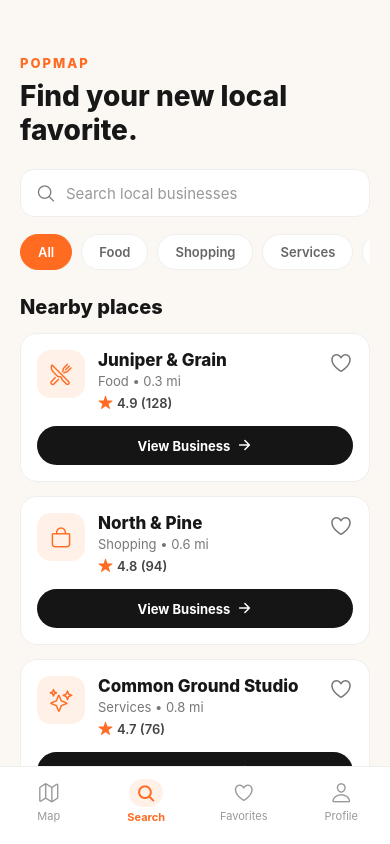
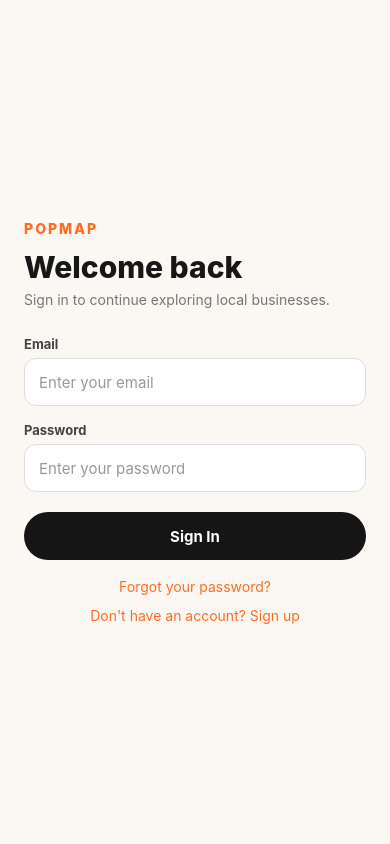
Before and after one commit to CSC-3380-Fall-2026/Team-13, a React Native app in the folder frontend/: screen / in a window 390 px wide. Built offline with nearby package versions, Linux system fonts and the light colour scheme.

Commit message:
Add login and signup frontend

```diff
--- a/frontend/App.tsx
+++ b/frontend/App.tsx
@@ -11,9 +11,11 @@ import SearchScreen from "./src/screens/SearchScreen";
 import BusinessDetailsScreen from "./src/screens/BusinessDetailsScreen";
 import FavoritesScreen from "./src/screens/FavoritesScreen";
 import MapScreen from "./src/screens/MapScreen";
+import LoginScreen from "./src/screens/LoginScreen";
+import SignUpScreen from "./src/screens/SignUpScreen";
 
 export default function App() {
-  const [currentScreen, setCurrentScreen] = useState("search");
+  const [currentScreen, setCurrentScreen] = useState("login");
 
   const [selectedBusiness, setSelectedBusiness] =
     useState("Juniper & Grain");
@@ -34,6 +36,23 @@ export default function App() {
       setFavorites([...favorites, businessName]);
     }
   }
+  if (currentScreen === "login") {
+    return (
+      <LoginScreen
+        onNavigate={setCurrentScreen}
+      />
+    );
+  }
+
+  if (currentScreen === "signup") {
+  return (
+    <SignUpScreen
+      onNavigate={setCurrentScreen}
+    />
+  );
+}
+
+
 
   if (currentScreen === "details") {
     return (
--- a/frontend/src/screens/LoginScreen.tsx
+++ b/frontend/src/screens/LoginScreen.tsx
@@ -1,182 +1,186 @@
-import React, { useState } from 'react';
-import {View, Text, TextInput, StyleSheet, TouchableOpacity, Pressable } from 'react-native';
-import {useNavigation } from '@react-navigation/native';
+import React, { useState } from "react";
+import {
+  View,
+  Text,
+  TextInput,
+  TouchableOpacity,
+  StyleSheet,
+} from "react-native";
 
-export default function LoginScreen() {
-   const navigation = useNavigation<any>();
-    const [email, setEmail] = useState<string>('');
-    const [password, setPassword] = useState<string>('');
-    const[keepSigned,setKeepSigned] =useState(false);
-    const [error, setError] = useState<string>('');
-    const [pass, setPass] = useState<string>('');
+interface LoginScreenProps {
+  onNavigate: (screen: string) => void;
+}
 
-    const handleLogin = async () => {
+export default function LoginScreen({
+  onNavigate,
+}: LoginScreenProps) {
+  const [email, setEmail] = useState("");
+  const [password, setPassword] = useState("");
+  const [error, setError] = useState("");
+
+  function handleLogin() {
     if (!email || !password) {
-        setError('Please enter both email and password.');
+      setError("Please enter both email and password.");
       return;
     }
-      //Login updated
-    try{
-      const response = await fetch ('http://192.168.1.198:5000/api/login', {
-        method: 'POST',
-        headers: {
-          'Content-Type': 'application/json'
-        },
-        body: JSON.stringify({email, password}),
-      });
 
-      const data = await response.json();
-
-      if (response.ok){
-        setPass('');
-        console.log('Login successful:', data)
-        navigation.navigate('ProfileScreen', {user: data.user});
-
-      }
-      else{
-        setError('');
-        console.log('Login failed')
-      }
-    }
-    catch (err){
-      console.error('Network error:', err);
-      setError('Unable to connect to server. Check your connection')
+    if (!email.includes("@") || !email.includes(".")) {
+      setError("Please enter a valid email address.");
+      return;
     }
 
+    if (password.length < 6) {
+      setError("Password must be at least 6 characters.");
+      return;
+    }
+
+    setError("");
+    onNavigate("search");
   }
 
   return (
     <View style={styles.container}>
-          <Text style={styles.header}>Popmap</Text>
-          <Text style={styles.welcome}>Welcome Back</Text>
-          <Text style={styles.title}>Sign in to Popmap</Text>
+      <Text style={styles.logo}>POPMAP</Text>
 
-          <Text style={styles.label}>EMAIL ADDRESS </Text>
-          <TextInput style={styles.input}
-          placeholder="Email" value={email}
+      <Text style={styles.title}>Welcome back</Text>
+
+      <Text style={styles.subtitle}>
+        Sign in to continue exploring local businesses.
+      </Text>
+
+      <Text style={styles.label}>Email</Text>
+
+      <TextInput
+        style={styles.input}
+        placeholder="Enter your email"
         placeholderTextColor="#999"
+        value={email}
+        onChangeText={setEmail}
         autoCapitalize="none"
-          onChangeText={setEmail}
         keyboardType="email-address"
       />
 
-          <Text style={styles.label}>PASSWORD </Text>
+      <Text style={styles.label}>Password</Text>
 
-          <TextInput style={styles.input}
-          placeholder="Password" value={password}
+      <TextInput
+        style={styles.input}
+        placeholder="Enter your password"
         placeholderTextColor="#999"
-          onChangeText={setPassword} secureTextEntry />
-          <Pressable onPress={() => console.log('Forgot password pressed. Redirect to Forgot Password screen.')}>
-            <Text style={styles.clickableText2}>Forgot your password?</Text>
-          </Pressable>
-          <TouchableOpacity style={styles.button} onPress={handleLogin}>
+        value={password}
+        onChangeText={setPassword}
+        secureTextEntry
+      />
+
+      {error !== "" && (
+        <Text style={styles.error}>{error}</Text>
+      )}
+
+      <TouchableOpacity
+        style={styles.button}
+        onPress={handleLogin}
+      >
         <Text style={styles.buttonText}>Sign In</Text>
       </TouchableOpacity>
 
       <TouchableOpacity
-        style={styles.checkBox}
-        activeOpacity={0.8}
-        onPress={()=> setKeepSigned(!keepSigned)
-        }
+        onPress={() => onNavigate("forgotPassword")}
+      >
+        <Text style={styles.forgotText}>
+          Forgot your password?
+        </Text>
+      </TouchableOpacity>
 
->   </TouchableOpacity>
-
-          <Pressable onPress={() => console.log('Sign up pressed. Redirect to Sign Up screen.')}>
-            <Text style={styles.clickableText}>Don't have an account? Sign up</Text>
-          </Pressable>
-          {error ? <Text style={styles.error}>{error}</Text> : null}
+      <TouchableOpacity
+        onPress={() => onNavigate("signup")}
+      >
+        <Text style={styles.signupText}>
+          Don't have an account? Sign up
+        </Text>
+      </TouchableOpacity>
     </View>
-  )
+  );
 }
 
 const styles = StyleSheet.create({
+  container: {
+    flex: 1,
+    backgroundColor: "#fbf8f3",
+    paddingHorizontal: 24,
+    justifyContent: "center",
+  },
 
-  label:{
-    fontSize: 10,
-    fontWeight: '700',
-    color: '#6b7280',
-    letterSpacing: 1,
+  logo: {
+    fontSize: 14,
+    fontWeight: "800",
+    color: "#ff6b21",
+    letterSpacing: 2,
+    marginBottom: 12,
+  },
+
+  title: {
+    fontSize: 30,
+    fontWeight: "800",
+    color: "#171717",
+  },
+
+  subtitle: {
+    fontSize: 14,
+    color: "#777",
+    marginTop: 6,
+    marginBottom: 28,
+  },
+
+  label: {
+    fontSize: 13,
+    fontWeight: "700",
+    color: "#444",
     marginBottom: 6,
-  },
-  subtitle: {
-    fontSize: 15,
-    fontWeight: '500',
-    color: '#666',
-    textAlign: 'center',
-    marginBottom: 5,
-  },
-  error: {
-    color: 'red',
-    fontWeight: '500',
-    marginBottom: 12,
-    textAlign: 'center',
-  },
-clickableText: {
-    fontSize: 15,
-    fontWeight: '500',
-    color: '#e35706',
-    textAlign: 'center',
-    marginBottom: 5,
-  },
- clickableText2: {
-    fontSize: 15,
-    fontWeight: '500',
-    color: '#e35706',
-    textAlign: 'center',
-    marginBottom: 15,
   },
 
   input: {
-    width: 300,
-    maxWidth: 800,
-    height: 30,
-    borderColor: '#ccc',
+    height: 48,
+    backgroundColor: "#ffffff",
     borderWidth: 1,
-    borderRadius: 5,
-    paddingHorizontal: 100,
+    borderColor: "#dddddd",
+    borderRadius: 12,
+    paddingHorizontal: 14,
+    marginBottom: 16,
+    fontSize: 15,
+    color: "#171717",
+  },
+
+  error: {
+    color: "#c62828",
+    fontSize: 13,
     marginBottom: 12,
   },
+
   button: {
-    backgroundColor: '#e35706',
-    width: 300,
-    padding: 12,
-    borderRadius: 4,
-    marginBottom: 12,
-    alignItems: 'center',
+    height: 48,
+    backgroundColor: "#151515",
+    borderRadius: 24,
+    justifyContent: "center",
+    alignItems: "center",
+    marginTop: 4,
   },
+
   buttonText: {
-    color: '#FFF',
-    fontSize: 16,
-    fontWeight: '600',
+    color: "#ffffff",
+    fontSize: 15,
+    fontWeight: "700",
   },
-  container: {
-    flex: 1,
-    padding: 24,
-    justifyContent: 'center',
-    alignItems: 'center',
+
+  forgotText: {
+    textAlign: "center",
+    color: "#ff6b21",
+    marginTop: 18,
+    fontSize: 14,
   },
-  title: {
-    fontSize: 60,
-    fontWeight: '700',
-    color: '#000',
-    marginBottom: 8,
-    letterSpacing: -1,
-    textAlign: 'center',
-    fontFamily: 'Times New Roman',
-  },
-    header: {
-    fontSize: 24,
-    fontWeight: '700',
-    marginBottom: 50,
-    top: -50,
-    textAlign: 'left',
-  },
-    welcome: {
-    fontSize: 25,
-    fontFamily: 'Times New Roman',
-    fontWeight: '700',
-    color: '#000',
-    marginBottom: 100,
-    textAlign: 'left',
+
+  signupText: {
+    textAlign: "center",
+    color: "#ff6b21",
+    marginTop: 12,
+    fontSize: 14,
   },
 });
--- /dev/null
+++ b/frontend/src/screens/SignUpScreen.tsx
@@ -0,0 +1,222 @@
+import React, { useState } from "react";
+import {
+  View,
+  Text,
+  TextInput,
+  TouchableOpacity,
+  StyleSheet,
+  ScrollView,
+} from "react-native";
+
+interface SignUpScreenProps {
+  onNavigate: (screen: string) => void;
+}
+
+export default function SignUpScreen({
+  onNavigate,
+}: SignUpScreenProps) {
+  const [firstName, setFirstName] = useState("");
+  const [lastName, setLastName] = useState("");
+  const [email, setEmail] = useState("");
+  const [password, setPassword] = useState("");
+  const [confirmPassword, setConfirmPassword] = useState("");
+  const [error, setError] = useState("");
+
+  function handleSignUp() {
+    if (
+      !firstName ||
+      !lastName ||
+      !email ||
+      !password ||
+      !confirmPassword
+    ) {
+      setError("Please fill in all fields.");
+      return;
+    }
+
+    if (!email.includes("@") || !email.includes(".")) {
+      setError("Please enter a valid email address.");
+      return;
+    }
+
+    if (password.length < 6) {
+      setError("Password must be at least 6 characters.");
+      return;
+    }
+
+    if (password !== confirmPassword) {
+      setError("Passwords do not match.");
+      return;
+    }
+
+    setError("");
+
+    console.log("New account:", {
+      firstName,
+      lastName,
+      email,
+    });
+
+    onNavigate("search");
+  }
+
+  return (
+    <ScrollView
+      contentContainerStyle={styles.container}
+      keyboardShouldPersistTaps="handled"
+    >
+      <Text style={styles.logo}>POPMAP</Text>
+
+      <Text style={styles.title}>Sign Up</Text>
+
+      <Text style={styles.subtitle}>
+        Create an account to start discovering local businesses.
+      </Text>
+
+      <View style={styles.nameRow}>
+        <TextInput
+          style={[styles.input, styles.nameInput]}
+          placeholder="First Name"
+          placeholderTextColor="#999"
+          value={firstName}
+          onChangeText={setFirstName}
+        />
+
+        <TextInput
+          style={[styles.input, styles.nameInput]}
+          placeholder="Last Name"
+          placeholderTextColor="#999"
+          value={lastName}
+          onChangeText={setLastName}
+        />
+      </View>
+
+      <TextInput
+        style={styles.input}
+        placeholder="Email"
+        placeholderTextColor="#999"
+        value={email}
+        onChangeText={setEmail}
+        autoCapitalize="none"
+        keyboardType="email-address"
+      />
+
+      <TextInput
+        style={styles.input}
+        placeholder="Password"
+        placeholderTextColor="#999"
+        value={password}
+        onChangeText={setPassword}
+        secureTextEntry
+      />
+
+      <TextInput
+        style={styles.input}
+        placeholder="Confirm Password"
+        placeholderTextColor="#999"
+        value={confirmPassword}
+        onChangeText={setConfirmPassword}
+        secureTextEntry
+      />
+
+      {error !== "" && (
+        <Text style={styles.error}>{error}</Text>
+      )}
+
+      <TouchableOpacity
+        style={styles.button}
+        onPress={handleSignUp}
+      >
+        <Text style={styles.buttonText}>Sign Up</Text>
+      </TouchableOpacity>
+
+      <TouchableOpacity
+        onPress={() => onNavigate("login")}
+      >
+        <Text style={styles.loginText}>
+          Already have an account? Sign in
+        </Text>
+      </TouchableOpacity>
+    </ScrollView>
+  );
+}
+
+const styles = StyleSheet.create({
+  container: {
+    flexGrow: 1,
+    backgroundColor: "#fbf8f3",
+    paddingHorizontal: 24,
+    paddingTop: 70,
+    paddingBottom: 40,
+  },
+
+  logo: {
+    fontSize: 14,
+    fontWeight: "800",
+    color: "#ff6b21",
+    letterSpacing: 2,
+    marginBottom: 14,
+  },
+
+  title: {
+    fontSize: 32,
+    fontWeight: "800",
+    color: "#171717",
+  },
+
+  subtitle: {
+    fontSize: 14,
+    color: "#777",
+    marginTop: 7,
+    marginBottom: 28,
+  },
+
+  nameRow: {
+    flexDirection: "row",
+    gap: 12,
+  },
+
+  nameInput: {
+    flex: 1,
+  },
+
+  input: {
+    height: 52,
+    backgroundColor: "#ffffff",
+    borderWidth: 1,
+    borderColor: "#e1e1e1",
+    borderRadius: 10,
+    paddingHorizontal: 14,
+    marginBottom: 16,
+    fontSize: 15,
+    color: "#171717",
+  },
+
+  error: {
+    color: "#c62828",
+    fontSize: 13,
+    marginBottom: 12,
+  },
+
+  button: {
+    height: 50,
+    backgroundColor: "#151515",
+    borderRadius: 25,
+    justifyContent: "center",
+    alignItems: "center",
+    marginTop: 4,
+  },
+
+  buttonText: {
+    color: "#ffffff",
+    fontSize: 15,
+    fontWeight: "700",
+  },
+
+  loginText: {
+    textAlign: "center",
+    color: "#ff6b21",
+    marginTop: 18,
+    fontSize: 14,
+  },
+});
```
Lines whose indentation alone changed are shown as unchanged.
